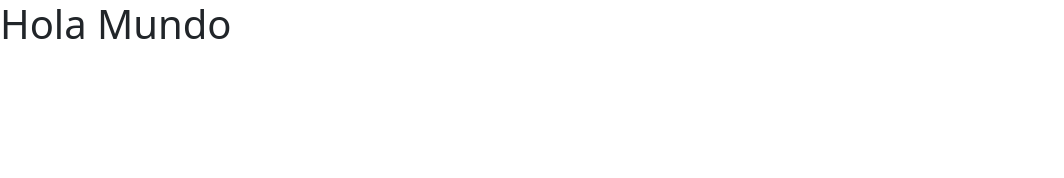
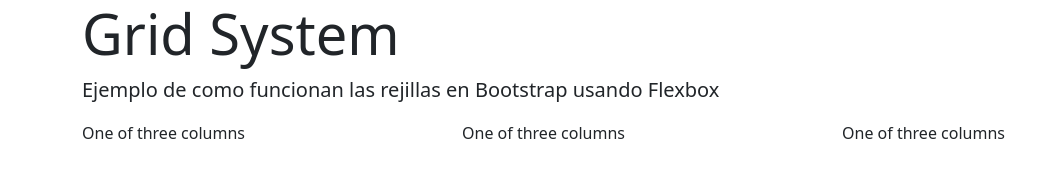
Before and after one commit to JoseleRainbow/CursoBootstrap_1, a website: page index.html in a window 1280 px wide. Shown: the whole page, without its empty margins (0-1064 px from the left). Drawn offline with nearby package versions, Linux system fonts and the light colour scheme.

```diff
--- a/index.html
+++ b/index.html
@@ -9,8 +9,26 @@
 </head>
 <body>
 
-    <h1>Hola Mundo </h1>
+    <div class="jumbotron jumbotron-fluid" class="border">
+        <div class="container">
+          <h1 class="display-4">Grid System</h1>
+          <p class="lead">Ejemplo de como funcionan las rejillas en Bootstrap usando Flexbox</p>
+        </div>
+      </div>
 
+    <div class="container">
+        <div class="row align">
+          <div class="col-sm">
+            One of three columns
+          </div>
+          <div class="col-sm">
+            One of three columns
+          </div>
+          <div class="col-sm">
+            One of three columns
+          </div>
+        </div>
+      </div>
 
 
 
--- a/package.json
+++ b/package.json
@@ -23,6 +23,6 @@
   "dependencies": {
     "bootstrap": "^5.2.2",
     "jquery": "^3.6.1",
-    "popper": "^1.0.1"
+    "popper.js": "^1.16.1"
   }
 }
```
Also changed, not shown: 1 other file.
